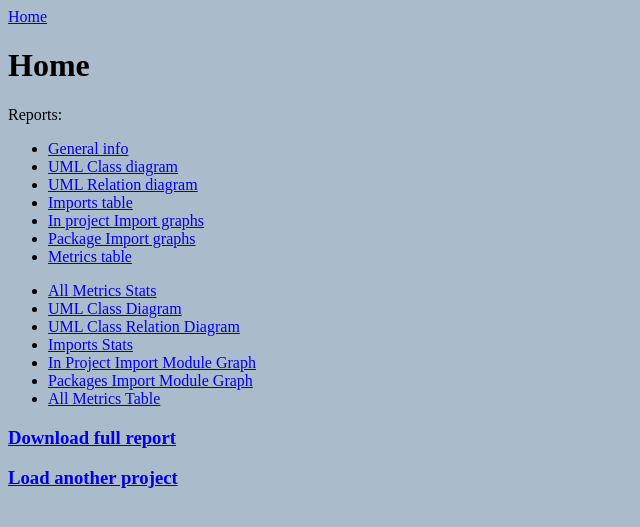
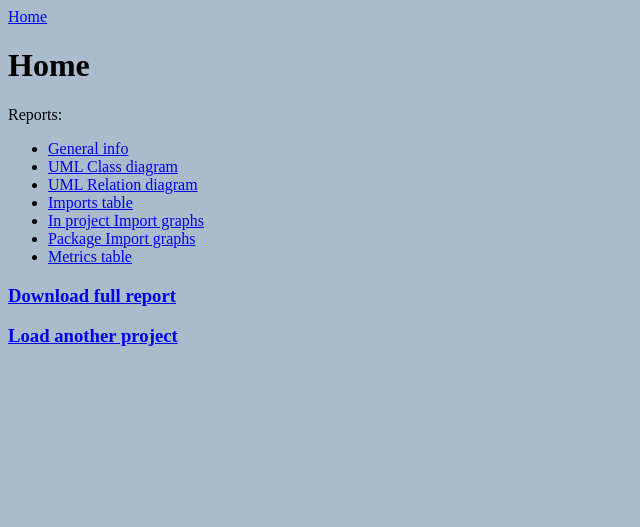
Before and after one commit to jimkon/Python-source-metrics, a Flask app: page / in a window 1280 px wide. Shown: the top 527 px of the page, without its empty margins (0-640 px from the left). Run offline with Flask 2, Linux system fonts and the light colour scheme.

Commit message:
connected index page with full report so they have the same content + clear index.html

```diff
--- a/templates/index.html
+++ b/templates/index.html
@@ -8,15 +8,6 @@
             <li><a href={{url_for('obj', obj_class=obj_class)}}>{{title}}</a></li>
         {% endfor %}
     </ul>
-        <ul>
-            <li><a href={{url_for('obj', obj_class="AllMetricsStatsHTML")}}>All Metrics Stats</a></li>
-            <li><a href={{url_for('obj', obj_class="UMLClassDiagramObj")}}>UML Class Diagram</a></li>
-            <li><a href={{url_for('obj', obj_class="UMLClassRelationDiagramObj")}}>UML Class Relation Diagram</a></li>
-            <li><a href={{url_for('obj', obj_class="ImportsStatsHTML")}}>Imports Stats</a></li>
-            <li><a href={{url_for('obj', obj_class="InProjectImportModuleGraphObj")}}>In Project Import Module Graph</a></li>
-            <li><a href={{url_for('obj', obj_class="PackagesImportModuleGraphObj")}}>Packages Import Module Graph</a></li>
-            <li><a href={{url_for('obj', obj_class="AllMetricsTable")}}>All Metrics Table</a></li>
-        </ul>
 <h3><a href={{url_for('download_obj', obj_class="FullReport.html")}}>Download full report</a></h3>
 <h3><a href={{url_for('load_project')}}>Load another project</a></h3>
 {% endblock content %}
```
